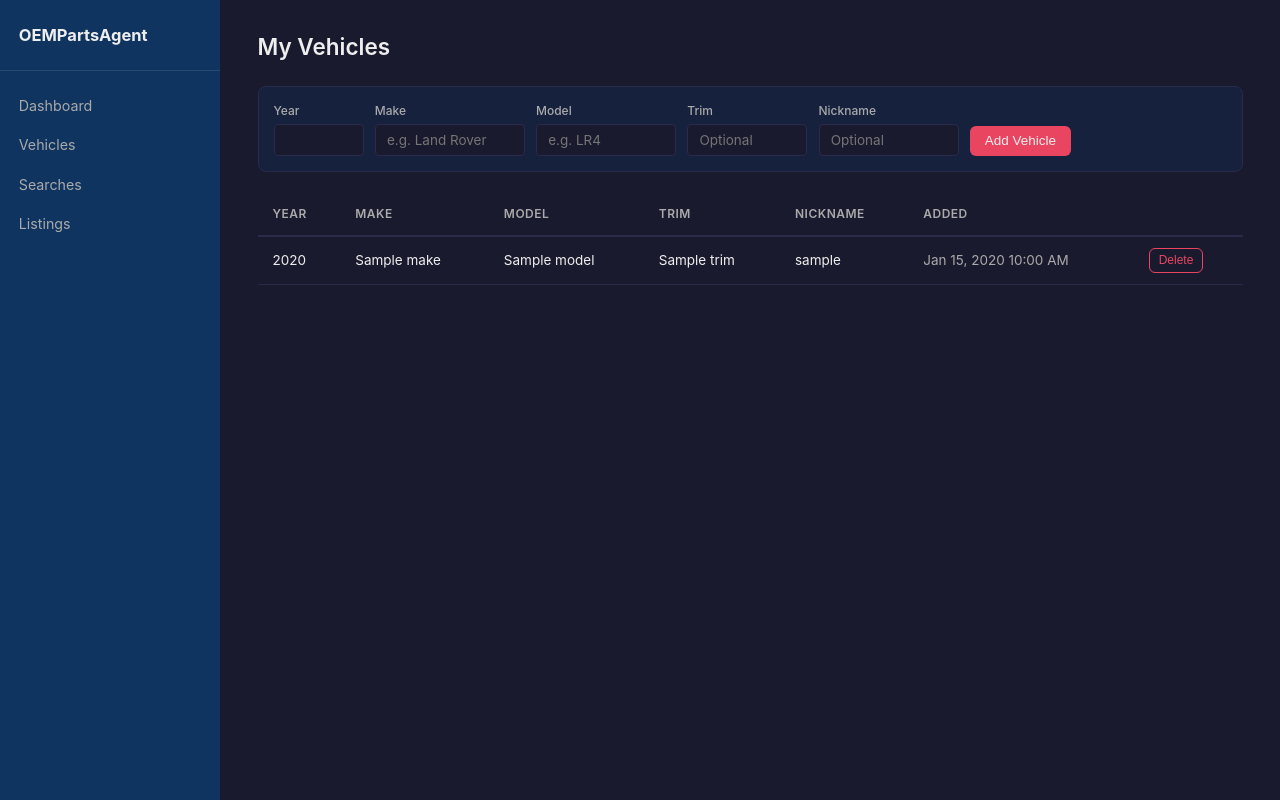
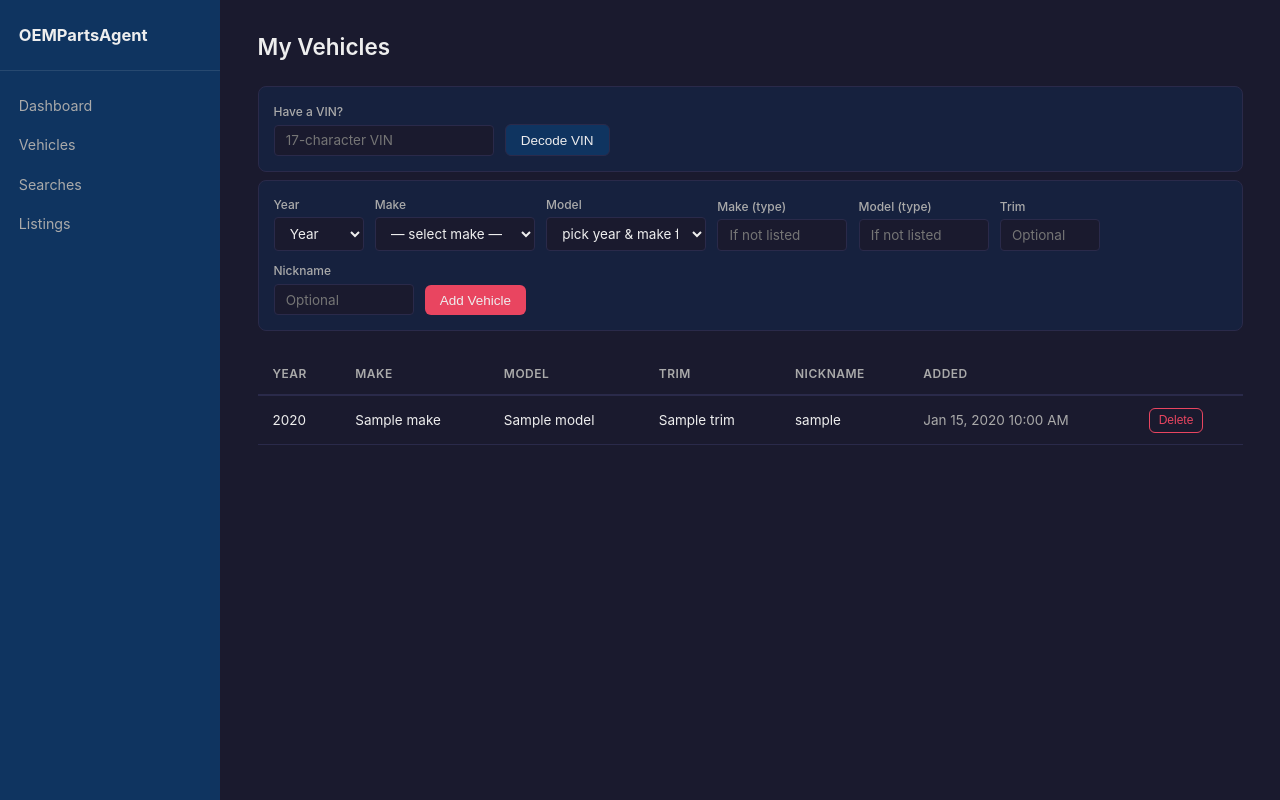
Before and after one commit to MrDenfish/OEMParts, a FastAPI app: template app/web/templates/pages/vehicles.html in a window 1280 px wide. Run offline with FastAPI, Linux system fonts and the light colour scheme; the template is opened without the code that fills it: most values are stand-ins (such as "Sample title", 1, 10 or a date in 2020); parts of the project's set-up code (start-up, migrations or seed data) failed here and were passed over.

Commit message:
Rework vehicle form: VIN row and cascading dropdowns
Co-Authored-By: Claude Fable 5 <noreply@anthropic.com>
Claude-Session: https://claude.ai/code/session_017zWdefTopxZ9kknHCK7j5Z

```diff
--- a/app/web/routes/vehicles.py
+++ b/app/web/routes/vehicles.py
@@ -34,6 +34,9 @@ def vehicles_page(
             "active_page": "vehicles",
             "vehicles": vehicles,
             "user": current_user,
+            "makes": COMMON_MAKES,
+            "years": YEARS,
+            "mode": "dropdown",
         },
     )
 
--- a/app/web/templates/pages/vehicles.html
+++ b/app/web/templates/pages/vehicles.html
@@ -6,26 +6,27 @@
 <h1 class="page-title">My Vehicles</h1>
 
 <!-- Add Vehicle Form -->
-<form class="form-inline" hx-post="/vehicles" hx-target="#vehicle-list" hx-swap="beforeend">
+<form class="form-inline" style="margin-bottom: 0.5rem;"
+      hx-post="/vehicles/decode-vin" hx-target="#vehicle-fields" hx-swap="innerHTML">
     <div class="form-group">
-        <label for="year">Year</label>
-        <input type="number" id="year" name="year" class="form-control" min="1900" max="2030" required style="width: 90px;">
+        <label for="vin_lookup">Have a VIN?</label>
+        <input type="text" id="vin_lookup" name="vin_lookup" class="form-control"
+               maxlength="17" placeholder="17-character VIN" style="width: 220px;">
     </div>
     <div class="form-group">
-        <label for="make">Make</label>
-        <input type="text" id="make" name="make" class="form-control" required placeholder="e.g. Land Rover" style="width: 150px;">
+        <label>&nbsp;</label>
+        <button type="submit" class="btn btn-secondary">Decode VIN</button>
     </div>
-    <div class="form-group">
-        <label for="model">Model</label>
-        <input type="text" id="model" name="model" class="form-control" required placeholder="e.g. LR4" style="width: 140px;">
-    </div>
-    <div class="form-group">
-        <label for="trim">Trim</label>
-        <input type="text" id="trim" name="trim" class="form-control" placeholder="Optional" style="width: 120px;">
+</form>
+
+<form class="form-inline" hx-post="/vehicles" hx-target="#vehicle-list" hx-swap="beforeend">
+    <div id="vehicle-fields" class="form-inline" style="display: contents;">
+        {% include "components/vehicle_fields.html" %}
     </div>
     <div class="form-group">
         <label for="nickname">Nickname</label>
-        <input type="text" id="nickname" name="nickname" class="form-control" placeholder="Optional" style="width: 140px;">
+        <input type="text" id="nickname" name="nickname" class="form-control"
+               placeholder="Optional" style="width: 140px;">
     </div>
     <div class="form-group">
         <label>&nbsp;</label>
```
Also changed, not shown: tests/web/test_vehicle_creation.py (+38 -0 lines).
